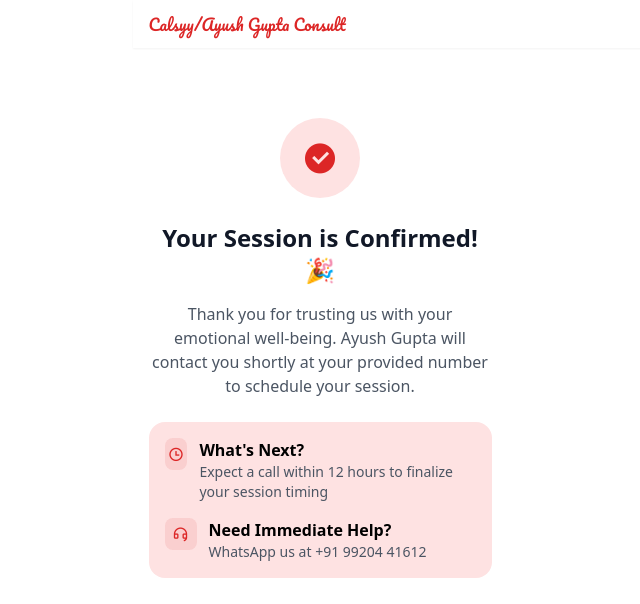
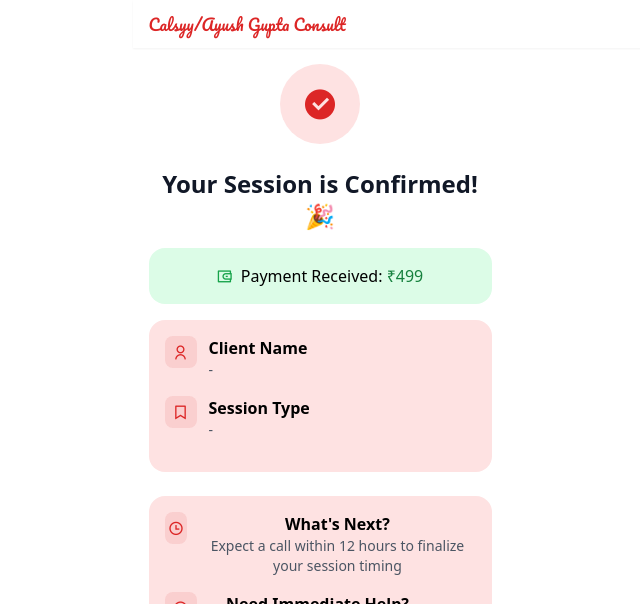
Before and after one commit to ayushgxpta/calsyy, a website: page thankyou.html in a window 1280 px wide. Shown: the top 604 px of the page, without its empty margins (320-960 px from the left). Drawn offline with nearby package versions, Linux system fonts and the light colour scheme.

Commit message:
Update thankyou.html

```diff
--- a/thankyou.html
+++ b/thankyou.html
@@ -75,11 +75,38 @@
           Your Session is Confirmed<span id="userGreeting" class="text-primary"></span>! 🎉
         </h1>
 
-        <p class="text-gray-600 mb-6">
-          Thank you for trusting us with your emotional well-being. Ayush Gupta will contact you shortly at your provided number to schedule your session.
-        </p>
+        <div class="bg-green-100 rounded-lg p-4 mb-4">
+          <div class="flex items-center justify-center gap-2">
+            <i class="ri-wallet-3-line text-green-600"></i>
+            <p class="font-medium">
+              Payment Received: <span class="text-green-700">₹499</span>
+            </p>
+          </div>
+        </div>
 
-        <div class="bg-secondary rounded-lg p-4 mb-8 text-left">
+        <div class="bg-secondary rounded-lg p-4 mb-6 text-left">
+          <div class="flex items-start mb-4">
+            <div class="w-8 h-8 bg-primary/10 rounded-button flex items-center justify-center mr-3">
+              <i class="ri-user-line text-primary"></i>
+            </div>
+            <div>
+              <h3 class="font-semibold">Client Name</h3>
+              <p class="text-sm text-gray-600" id="clientName">-</p>
+            </div>
+          </div>
+
+          <div class="flex items-start mb-4">
+            <div class="w-8 h-8 bg-primary/10 rounded-button flex items-center justify-center mr-3">
+              <i class="ri-bookmark-line text-primary"></i>
+            </div>
+            <div>
+              <h3 class="font-semibold">Session Type</h3>
+              <p class="text-sm text-gray-600" id="sessionType">-</p>
+            </div>
+          </div>
+        </div>
+
+        <div class="bg-secondary rounded-lg p-4 mb-6">
           <div class="flex items-start mb-4">
             <div class="w-8 h-8 bg-primary/10 rounded-button flex items-center justify-center mr-3">
               <i class="ri-time-line text-primary"></i>
@@ -101,6 +128,13 @@
           </div>
         </div>
 
+        <div class="bg-primary/10 rounded-lg p-4 mb-6">
+          <p class="text-sm text-gray-700">
+            A confirmation has been sent to:
+            <span id="contactNumber" class="font-medium">+91 XXXXXXXX</span>
+          </p>
+        </div>
+
         <div class="mt-8 flex items-center justify-center space-x-4">
           <a href="https://instagram.com/calsyy" class="w-10 h-10 bg-primary/10 rounded-full flex items-center justify-center hover:bg-primary/20 transition-colors">
             <i class="ri-instagram-line text-primary text-xl"></i>
@@ -113,21 +147,35 @@
     </main>
 
     <script>
-      // Get name from URL parameters
+      // Get URL parameters
       const urlParams = new URLSearchParams(window.location.search);
+
+      // Personalization
       const userName = urlParams.get('name');
+      const reason = urlParams.get('reason');
+      const contact = urlParams.get('contact');
 
-      // Update greeting if name exists
+      // Update elements
       if(userName) {
-        const greetingElement = document.getElementById('userGreeting');
-        greetingElement.innerHTML = `, ${userName}`;
+        document.getElementById('userGreeting').innerHTML = `, ${userName}`;
+        document.getElementById('clientName').textContent = userName;
+      }
+
+      if(reason) {
+        document.getElementById('sessionType').textContent = reason;
+      }
+
+      if(contact) {
+        document.getElementById('contactNumber').textContent = contact;
       }
 
       // Tracking
-      fbq('track', 'Lead');
       fbq('track', 'Purchase', {
         value: 499,
-        currency: 'INR'
+        currency: 'INR',
+        content_name: reason || 'General Counseling',
+        content_ids: [reason || 'GC001'],
+        content_type: 'product'
       });
     </script>
   </body>
```
